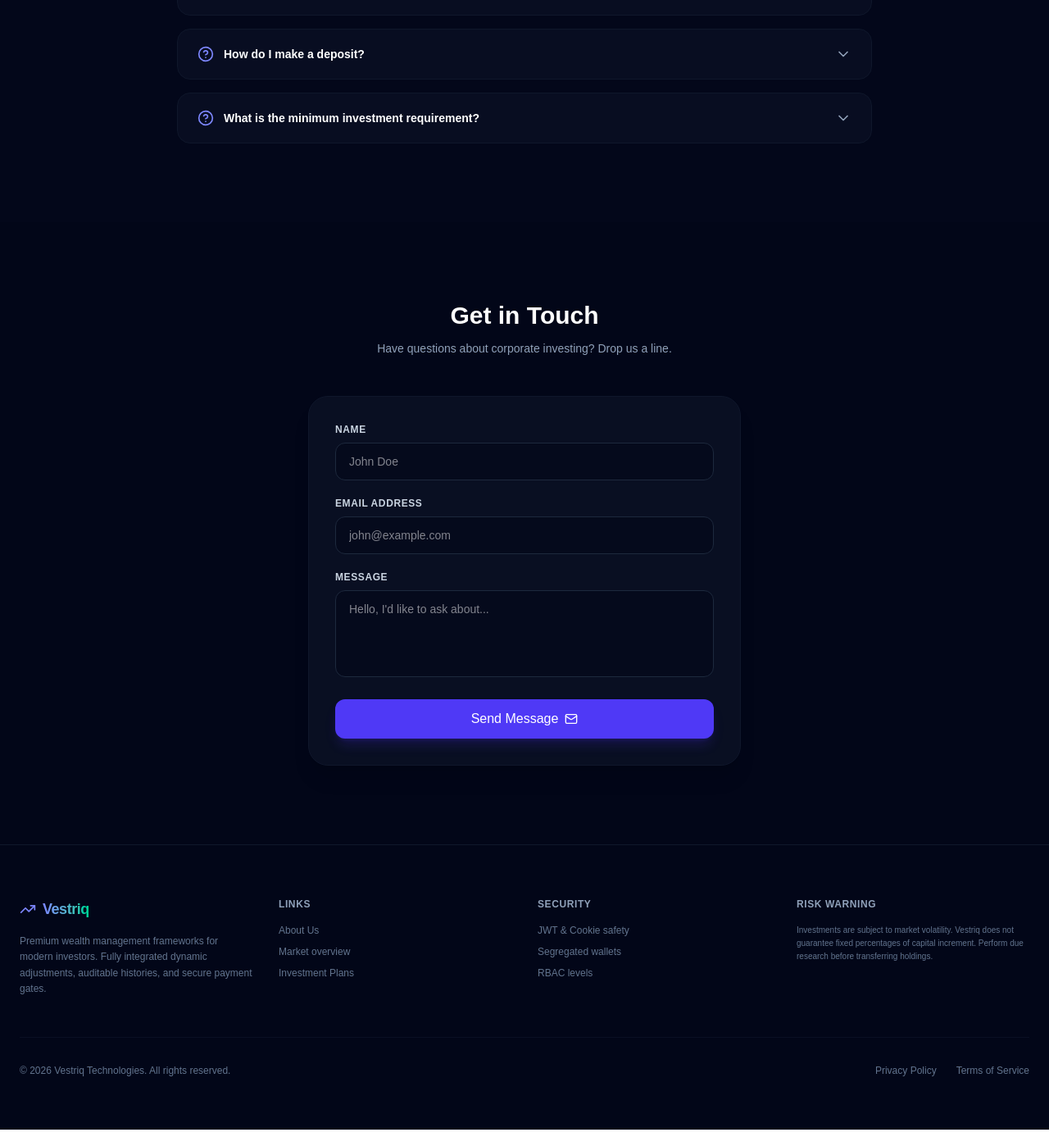
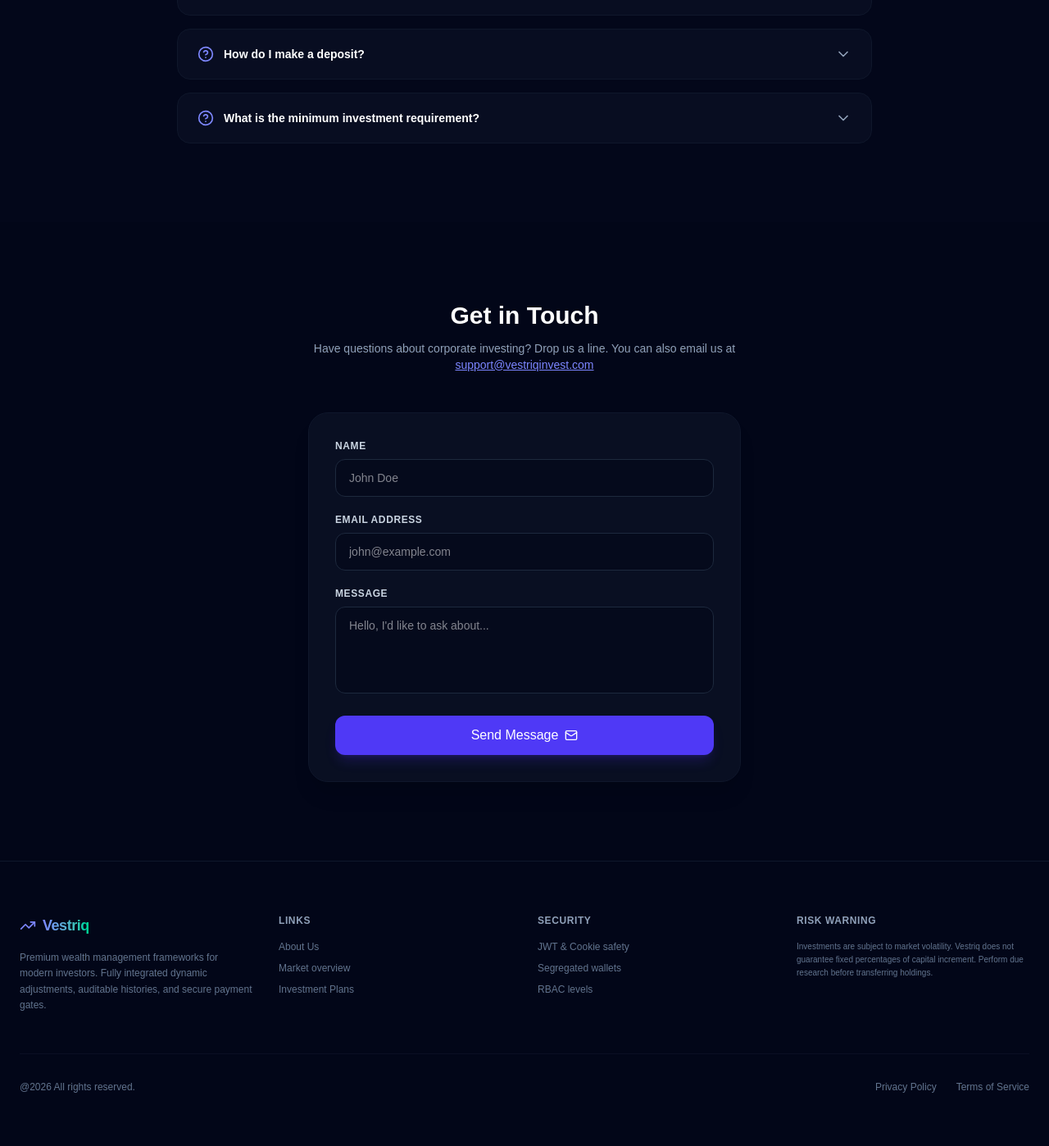
Before and after one commit to vestriq123/vestriq, a Next.js app: page / in a window 1280 px wide. Shown: the part 4156-5554 px from the top of the page at 82% size. Built offline with nearby package versions, Linux system fonts and the light colour scheme; no server answers.

Commit message:
feat: simplify copyright text and include support email above contact form

```diff
--- a/src/app/page.tsx
+++ b/src/app/page.tsx
@@ -542,7 +542,12 @@ export default function LandingPage() {
       <section id="contact" className="py-24 px-6 max-w-xl mx-auto z-10 relative">
         <div className="text-center mb-12">
           <h2 className="text-3xl font-bold">Get in Touch</h2>
-          <p className="text-slate-400 text-sm mt-3">Have questions about corporate investing? Drop us a line.</p>
+          <p className="text-slate-400 text-sm mt-3">
+            Have questions about corporate investing? Drop us a line. You can also email us at{" "}
+            <a href="mailto:support@vestriqinvest.com" className="text-indigo-400 hover:text-indigo-300 underline transition-colors">
+              support@vestriqinvest.com
+            </a>
+          </p>
         </div>
 
         {contactSuccess ? (
@@ -644,7 +649,7 @@ export default function LandingPage() {
         </div>
 
         <div className="max-w-7xl mx-auto pt-8 border-t border-slate-900/60 flex flex-col md:flex-row items-center justify-between text-xs text-slate-500">
-          <span>&copy; 2026 Vestriq Technologies. All rights reserved.</span>
+          <span>@2026 All rights reserved.</span>
           <div className="flex gap-6 mt-4 md:mt-0">
             <span>Privacy Policy</span>
             <span>Terms of Service</span>
```
